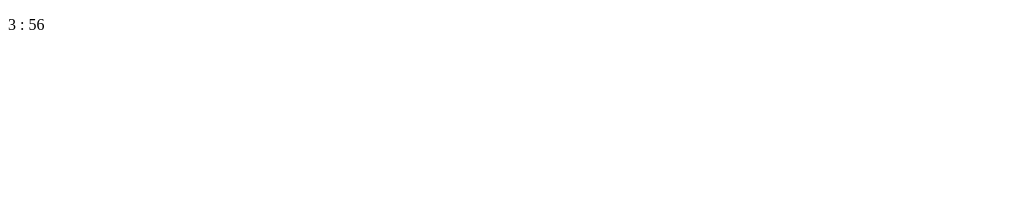
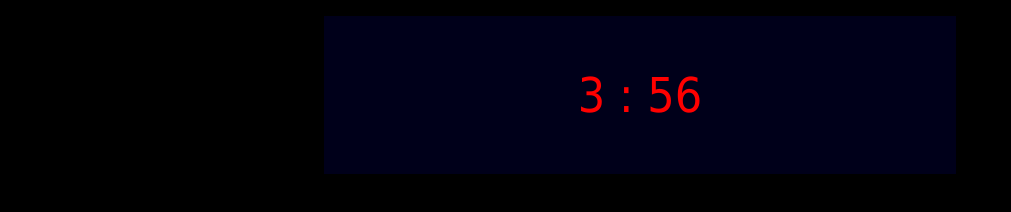
Before and after one commit to zahiruddinnorzain/meetimer, a plain HTML site: page index.html in a window 1280 px wide. Shown: the whole page, without its empty margins (0-1011 px from the left). Drawn offline with Linux system fonts and the light colour scheme.

Commit message:
edit some user interface html

```diff
--- a/index.html
+++ b/index.html
@@ -1,7 +1,21 @@
 <!DOCTYPE html>
 <html>
-<body>
-<p id="demo"></p>
+<body bgcolor="#000000">
+
+<p>
+<table bgcolor="#00001a" align=center width=50%>
+<tr>
+<td>
+
+<font face="tahoma" size="40" color="red">
+<p align=center id="demo"></p>
+</font>
+
+</td>
+</tr>
+</table>
+</p>
+
 <script>
 
 var text2 = "";
```
